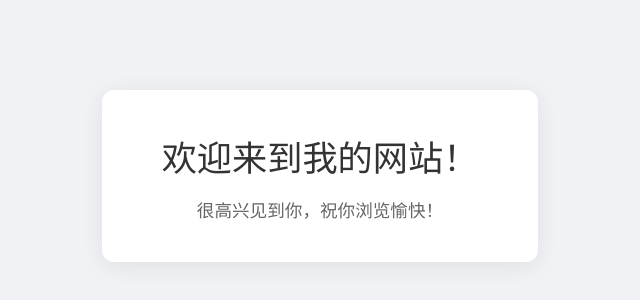
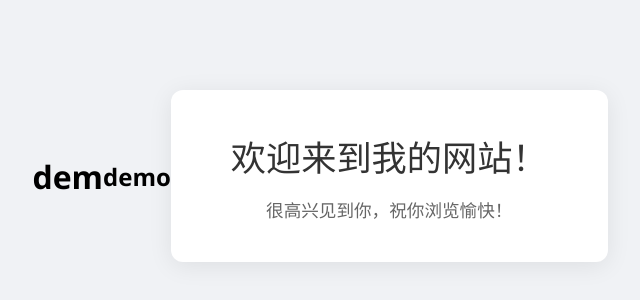
Before and after one commit to sun-illuminated/git-demo, a plain HTML site: page index.html in a window 1280 px wide. Shown: the part 224-524 px from the top of the page, without its empty margins (320-960 px from the left). Drawn offline with Linux system fonts and the light colour scheme.

Commit message:
second commit

```diff
--- a/index.html
+++ b/index.html
@@ -32,6 +32,8 @@
     </style>
 </head>
 <body>
+    <h1>dem</h1>
+    <h2>demo</h1>
     <div class="welcome-container">
         <div class="welcome-title">欢迎来到我的网站！</div>
         <div class="welcome-text">很高兴见到你，祝你浏览愉快！</div>
```
